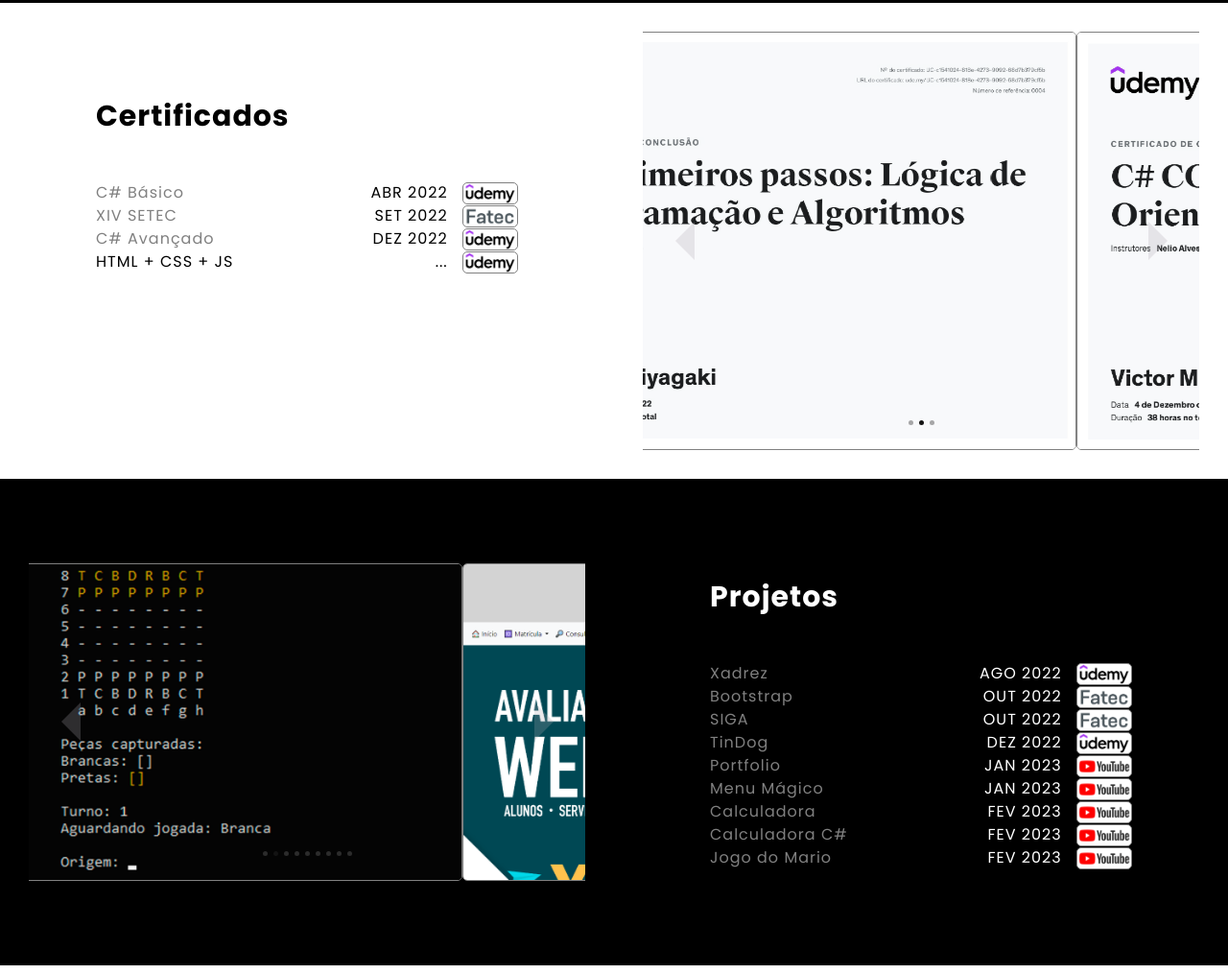
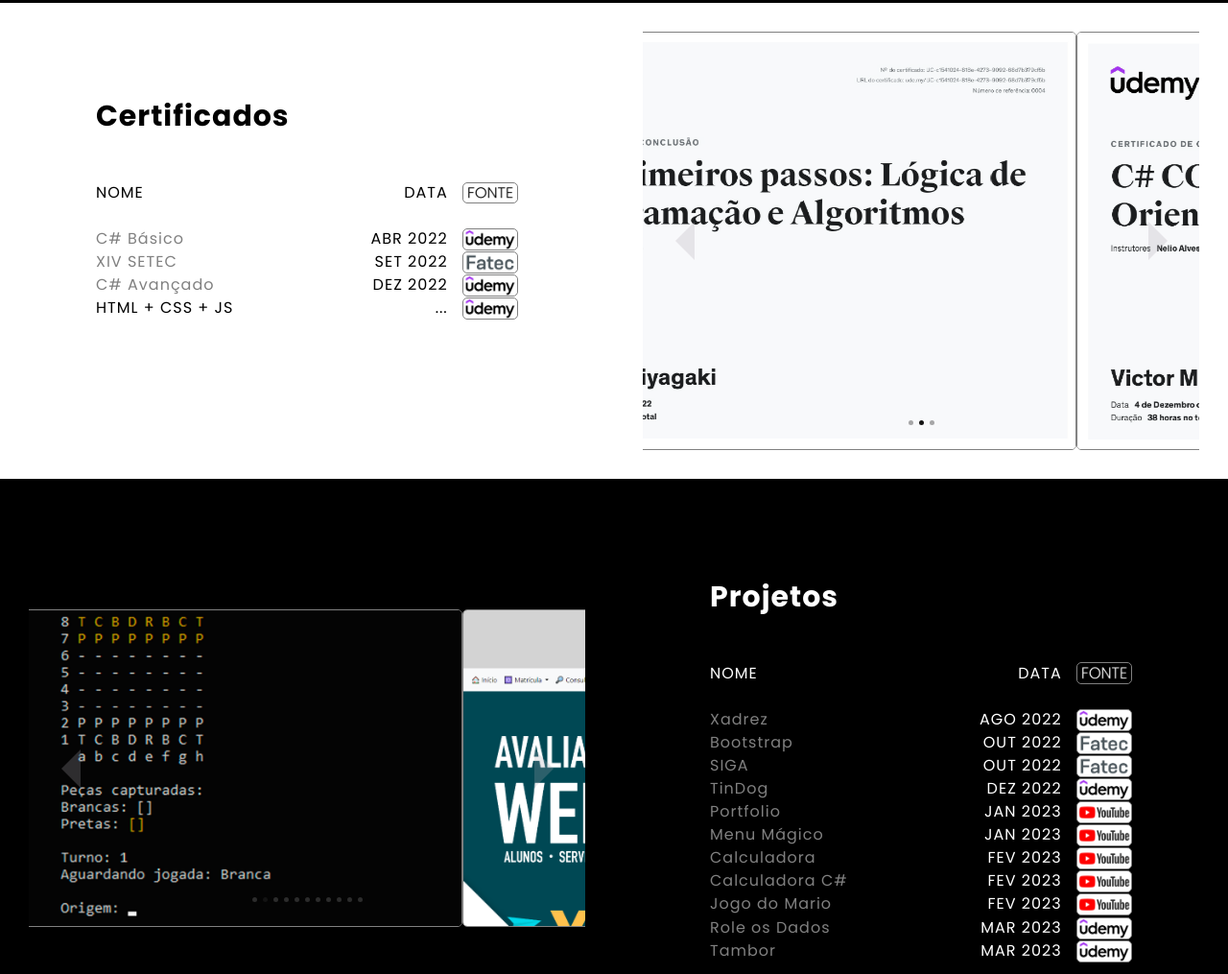
Before and after one commit to VictorMiyagaki/Portfolio, a plain HTML site: page index.html in a window 1280 px wide. Shown: the part 797-1812 px from the top of the page at 96% size. Drawn offline with nearby package versions, Linux system fonts and the light colour scheme.

Commit message:
Adicionando os projetos de Março

```diff
--- a/css/styles.css
+++ b/css/styles.css
@@ -57,6 +57,13 @@ a:hover {
 .logo {
     max-height: 23px;
     background-color: white;
+    border-radius: 5px;
+    border: 1px solid grey;
+    margin-left: 15px;
+}
+
+.logo2 {
+    max-height: 23px;
     border-radius: 5px;
     border: 1px solid grey;
     margin-left: 15px;
--- a/index.html
+++ b/index.html
@@ -49,6 +49,13 @@
     <section class="certificados">
         <div class="contentBx">
             <h2 class="heading">Certificados</h2>
+            <div class="space">
+                <p class="text">NOME</p>
+                <div class="logo_Date">
+                    <p class="text">DATA</p><img class="logo2" src="fonteBlack.png">
+                </div>
+            </div>
+            <p style="visibility: hidden;">.</p>
             <div class="space">
                 <p class="text"><a href="https://ude.my/UC-c1541024-818e-4273-9092-68d7b379cf5b" target="_blank">C#
                         Básico</a></p>
@@ -129,6 +136,8 @@
                     <li data-target="#carouselExampleIndicators2" data-slide-to="6"></li>
                     <li data-target="#carouselExampleIndicators2" data-slide-to="7"></li>
                     <li data-target="#carouselExampleIndicators2" data-slide-to="8"></li>
+                    <li data-target="#carouselExampleIndicators2" data-slide-to="9"></li>
+                    <li data-target="#carouselExampleIndicators2" data-slide-to="10"></li>
                 </ol>
                 <div class="carousel-inner">
                     <div class="carousel-item active">
@@ -167,6 +176,14 @@
                         <a href="https://victormiyagaki.github.io/Mario/" target="_blank"><img class="d-block w-100"
                                 src="css/mario.png" alt="Octh slide"></a>
                     </div>
+                    <div class="carousel-item">
+                        <a href="https://victormiyagaki.github.io/Dice/" target="_blank"><img class="d-block w-100"
+                                src="css/dice.png" alt="Nineth slide"></a>
+                    </div>
+                    <div class="carousel-item">
+                        <a href="https://victormiyagaki.github.io/Drum/" target="_blank"><img class="d-block w-100"
+                                src="css/drum.png" alt="Tenth slide"></a>
+                    </div>
                 </div>
                 <a class="carousel-control-prev" href="#carouselExampleIndicators2" role="button" data-slide="prev">
                     <span class="carousel-control-prev-icon" aria-hidden="true"></span>
@@ -181,6 +198,14 @@
         </div>
         <div class="contentBx">
             <h2 class="headingWhite">Projetos</h2>
+            <div class="space">
+                <p class="textWhite">NOME
+                </p>
+                <div class="logo_Date">
+                    <p class="textWhite">DATA</p><img class="logo2" src="fonte.png">
+                </div>
+            </div>
+            <p style="visibility: hidden;">.</p>
             <div class="space">
                 <p class="textWhite"><a href="https://github.com/VictorMiyagaki/jogoDeXadrez" target="_blank">Xadrez</a>
                 </p>
@@ -257,6 +282,24 @@
                     <p class="textWhite">FEV 2023</p><a
                         href="https://youtube.com/playlist?list=PLi5bXFMcGm_3oqUo-0YUt_PDjitSljlAu" target="_blank"><img
                             class="logo" src="youtube.png"></a>
+                </div>
+            </div>
+            <div class="space">
+                <p class="textWhite"><a href="https://victormiyagaki.github.io/Dice/" target="_blank">Role os Dados</a>
+                </p>
+                <div class="logo_Date">
+                    <p class="textWhite">MAR 2023</p><a
+                        href="https://www.udemy.com/course/the-complete-web-development-bootcamp/" target="_blank"><img
+                            class="logo" src="udemy.png"></a>
+                </div>
+            </div>
+            <div class="space">
+                <p class="textWhite"><a href="https://victormiyagaki.github.io/Drum/" target="_blank">Tambor</a>
+                </p>
+                <div class="logo_Date">
+                    <p class="textWhite">MAR 2023</p><a
+                        href="https://www.udemy.com/course/the-complete-web-development-bootcamp/" target="_blank"><img
+                            class="logo" src="udemy.png"></a>
                 </div>
             </div>
         </div>
```
Also changed, not shown: css/dice.png (added), css/drum.png (added), fonte.png (added), fonteBlack.png (added).
